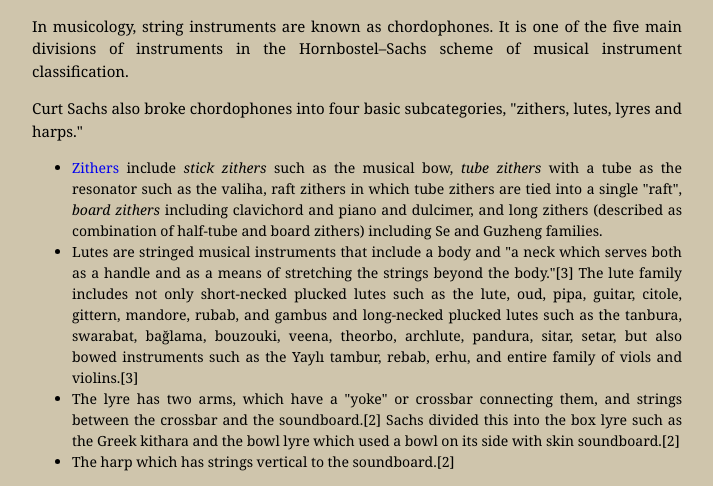
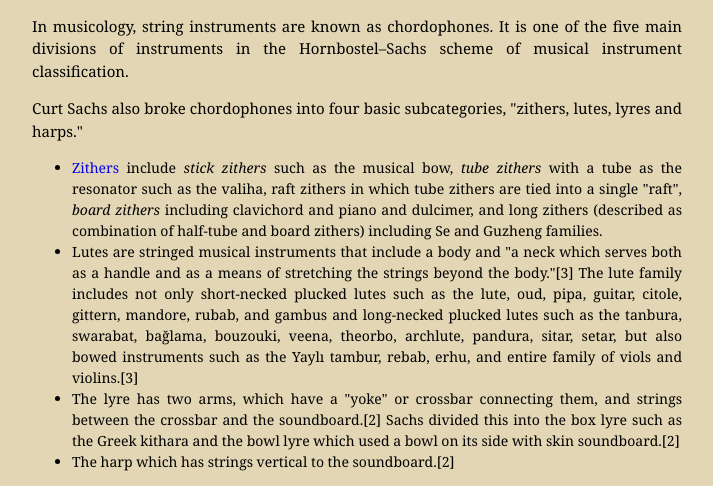
Before and after one commit to kiannaart/wikipedia-markup, a plain HTML site: page index.html in a window 1280 px wide. Shown: the part 573-1059 px from the top of the page, without its empty margins (283-996 px from the left). Drawn offline with Linux system fonts and the light colour scheme.

Commit message:
changed bckg colour

```diff
--- a/main.css
+++ b/main.css
@@ -3,7 +3,7 @@ body {
   text-align: justify;
   max-width: 650px;
   margin: auto;
-  background-color: #cfc5ac;
+  background-color: #e3d6b4;
 }
 
 ul {
```
